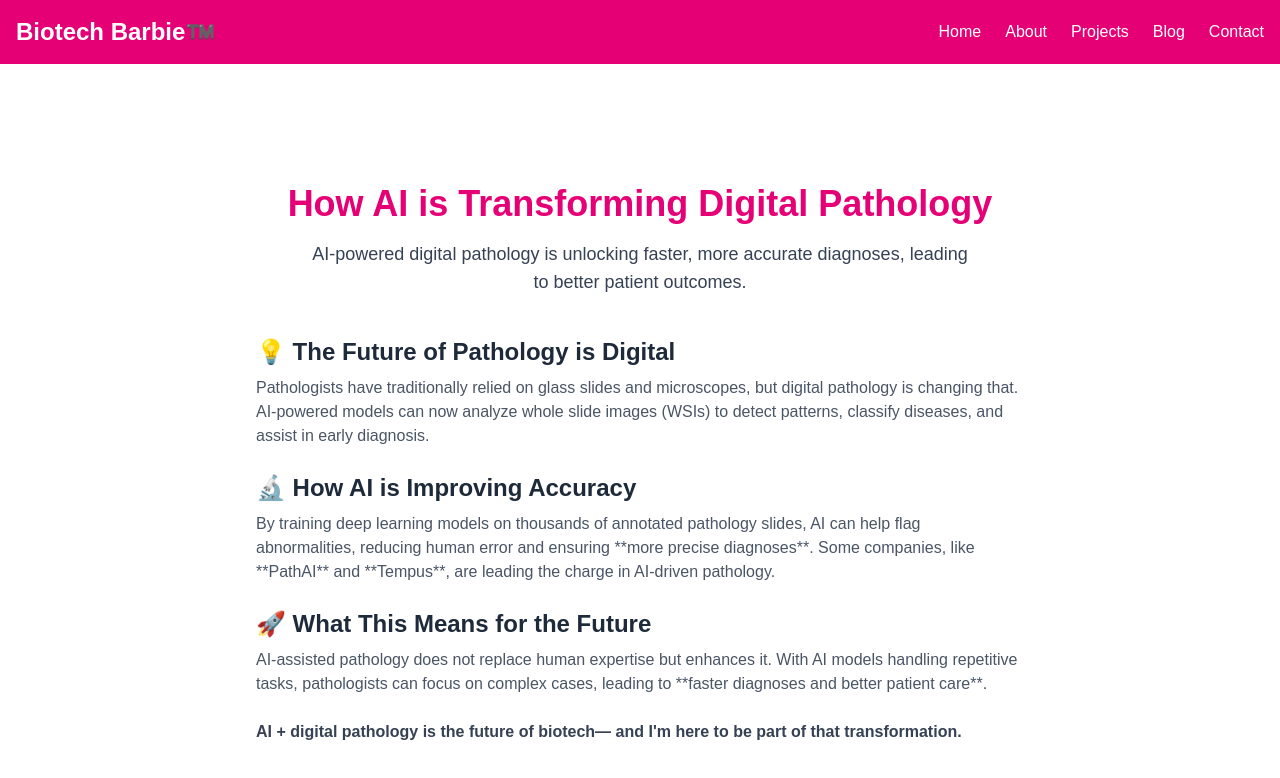
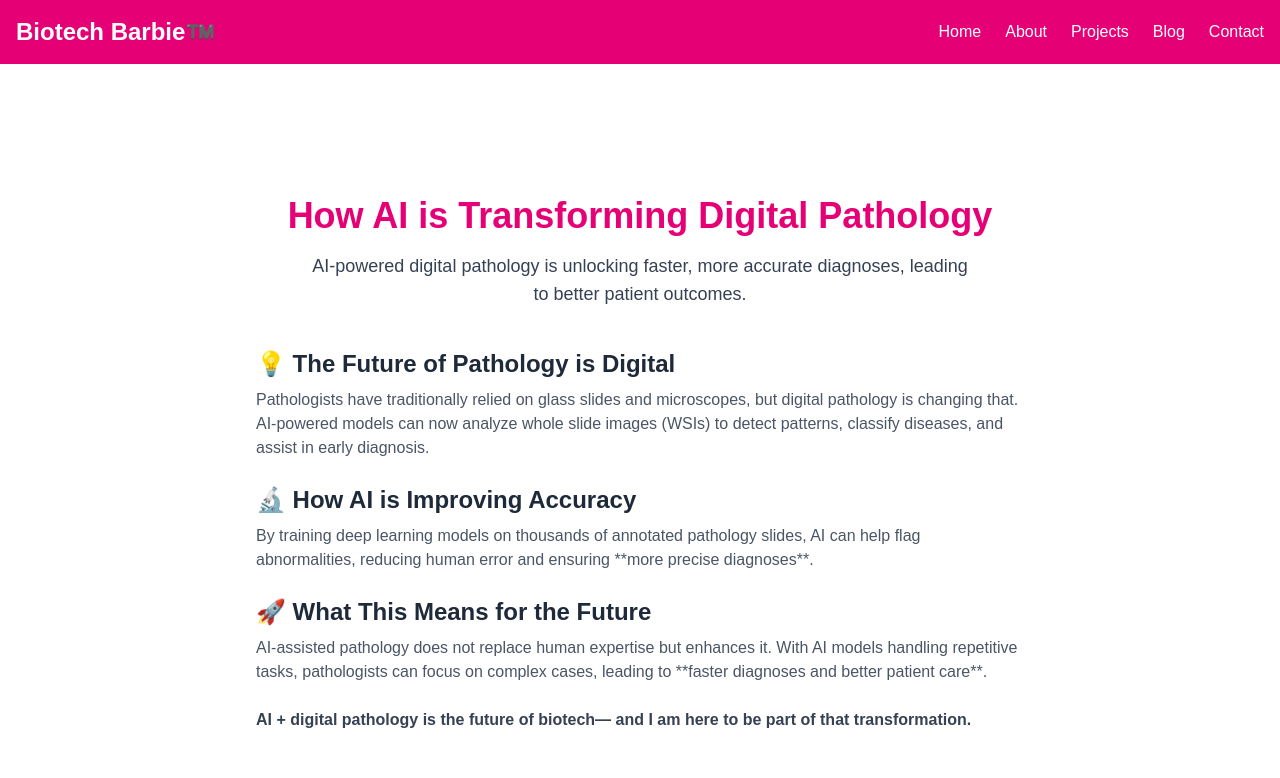
Before and after one commit to Daisha22d/biotechbarbie, a Next.js app: page /blog/ai-digital-pathology in a window 1280 px wide. Shown: the top 778 px of the page. Built offline with nearby package versions, Linux system fonts and the light colour scheme.

Commit message:
Fixed ESLint issue in blog post

```diff
--- a/src/app/blog/ai-digital-pathology/page.js
+++ b/src/app/blog/ai-digital-pathology/page.js
@@ -16,7 +16,7 @@ export default function BlogPost() {
           <h2 className="text-2xl font-semibold text-gray-800 mt-6">🔬 How AI is Improving Accuracy</h2>
           <p className="text-gray-600 mt-2">
             By training deep learning models on thousands of annotated pathology slides, AI can help flag abnormalities, reducing human error
-            and ensuring **more precise diagnoses**. Some companies, like **PathAI** and **Tempus**, are leading the charge in AI-driven pathology.
+            and ensuring **more precise diagnoses**.
           </p>
 
           <h2 className="text-2xl font-semibold text-gray-800 mt-6">🚀 What This Means for the Future</h2>
@@ -26,7 +26,7 @@ export default function BlogPost() {
           </p>
 
           <p className="text-gray-700 font-semibold mt-6">
-            AI + digital pathology is the future of biotech— and I'm here to be part of that transformation.
+            AI + digital pathology is the future of biotech— and I am here to be part of that transformation.
           </p>
         </article>
       </main>
```
